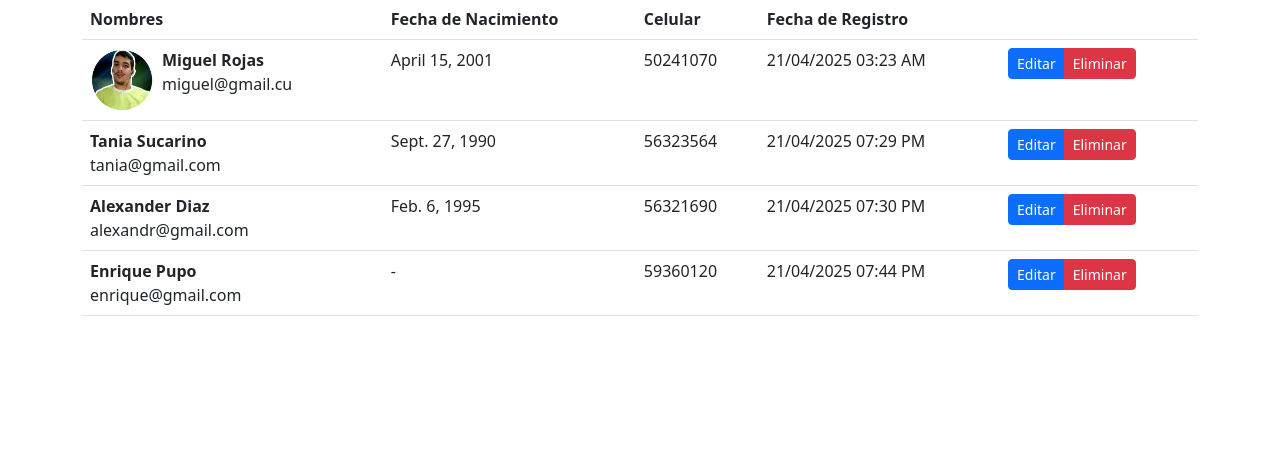
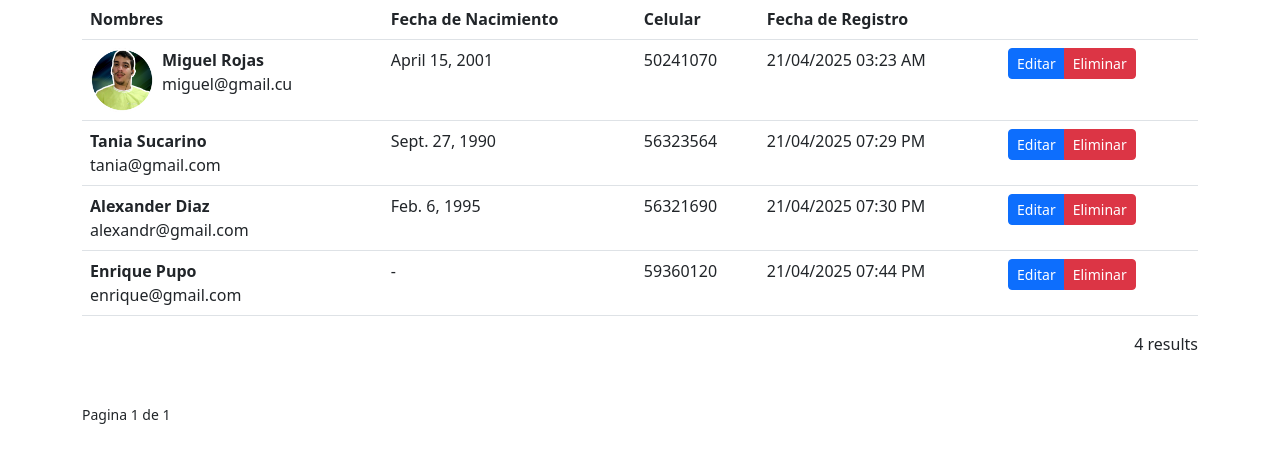
Before and after one commit to MiguelAntonioRS/Django-Project, a Django app: page / in a window 1280 px wide. Shown: the part 465-938 px from the top of the page. Before the commit the page ends 781 px from the top, so only its background shows below. Run offline with Django 5.2, Linux system fonts and the light colour scheme; data comes from the database, SQL or seed files in the repository; some libraries are stand-ins or nearby versions.

Commit message:
Starting with the Pagination

```diff
--- a/contacts/templates/contacts/contact_list.html
+++ b/contacts/templates/contacts/contact_list.html
@@ -65,6 +65,16 @@
         </table>
     </div>
 
+    <div class="text-end mb-5">
+        {{ page_obj.paginator.count }} result{{ page_obj.paginator.count|pluralize }}
+    </div>
+
+    <div class="d-flex justify-content-between aling-items-center">
+        <small class="d-none d-sm-inline-block text-body">
+            Pagina {{ page_obj.number }} de {{ page_obj.paginator.num_pages }}
+        </small>
+    </div>
+
     <script src="{% static 'bootstrap/js/bootstrap.min.js' %}"></script>
 </body>
 </html>
```
